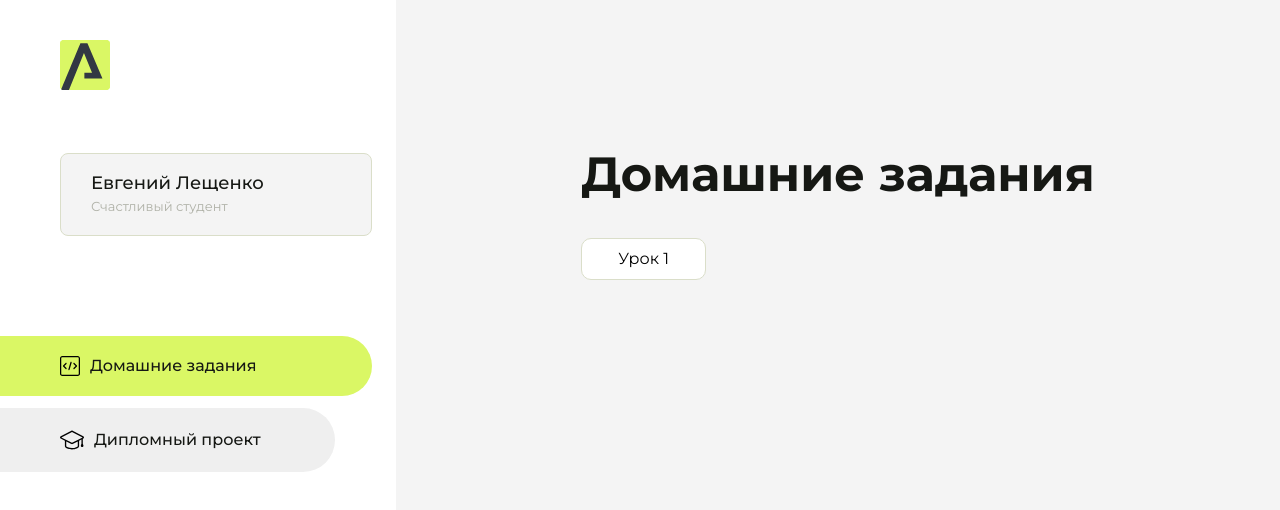
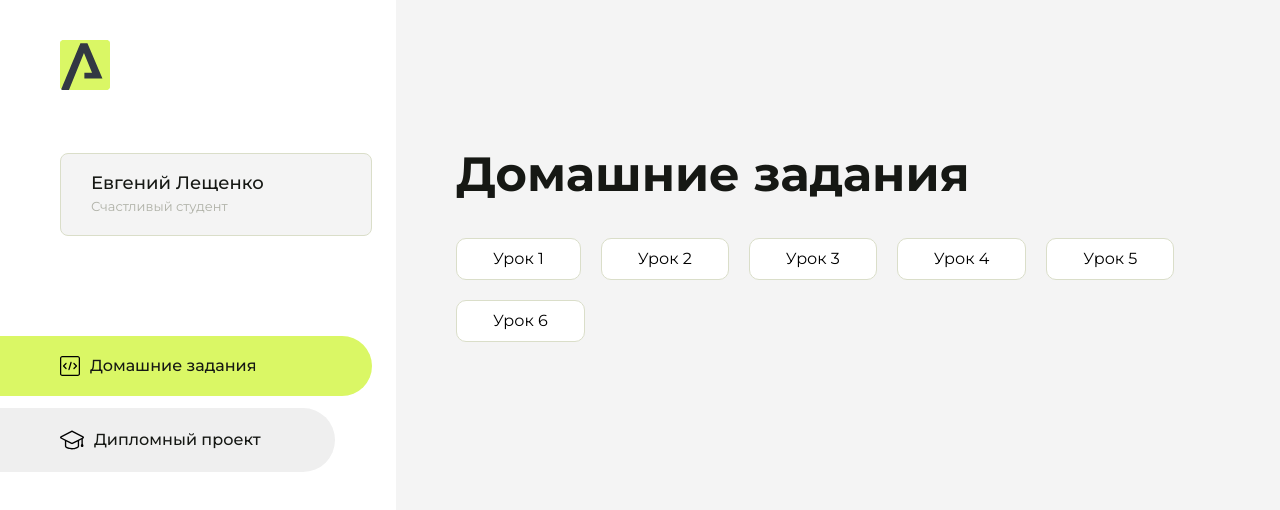
Before and after one commit to BreamRu/homework, a plain HTML site: page index.html in a window 1280 px wide. Drawn offline with Linux system fonts and the light colour scheme.

Commit message:
Update index.html with new homework links
Added additional homework links and updated the structure of the HTML document.

```diff
--- a/index.html
+++ b/index.html
@@ -95,6 +95,21 @@
                     <li class="content__list-item">
                         <a href="Hi-araken ru">Урок 1</a>
                     </li>
+                     <li class="content__list-item">
+                        <a href="ДЗ разметка статьи">Урок 2</a>
+                    </li>
+                     <li class="content__list-item">
+                        <a href="Практика по таблицам">Урок 3</a>
+                    </li>
+                     <li class="content__list-item">
+                        <a href="Практика по формам">Урок 4</a>
+                    </li>
+                     <li class="content__list-item">
+                        <a href="fit-studio">Урок 5</a>
+                    </li>
+                     <li class="content__list-item">
+                        <a href="Практика шапки к макету">Урок 6</a>
+                    </li>
                 </ul>
             </div>
             <div class="content__block hidden" id="diplomBlock">
```
